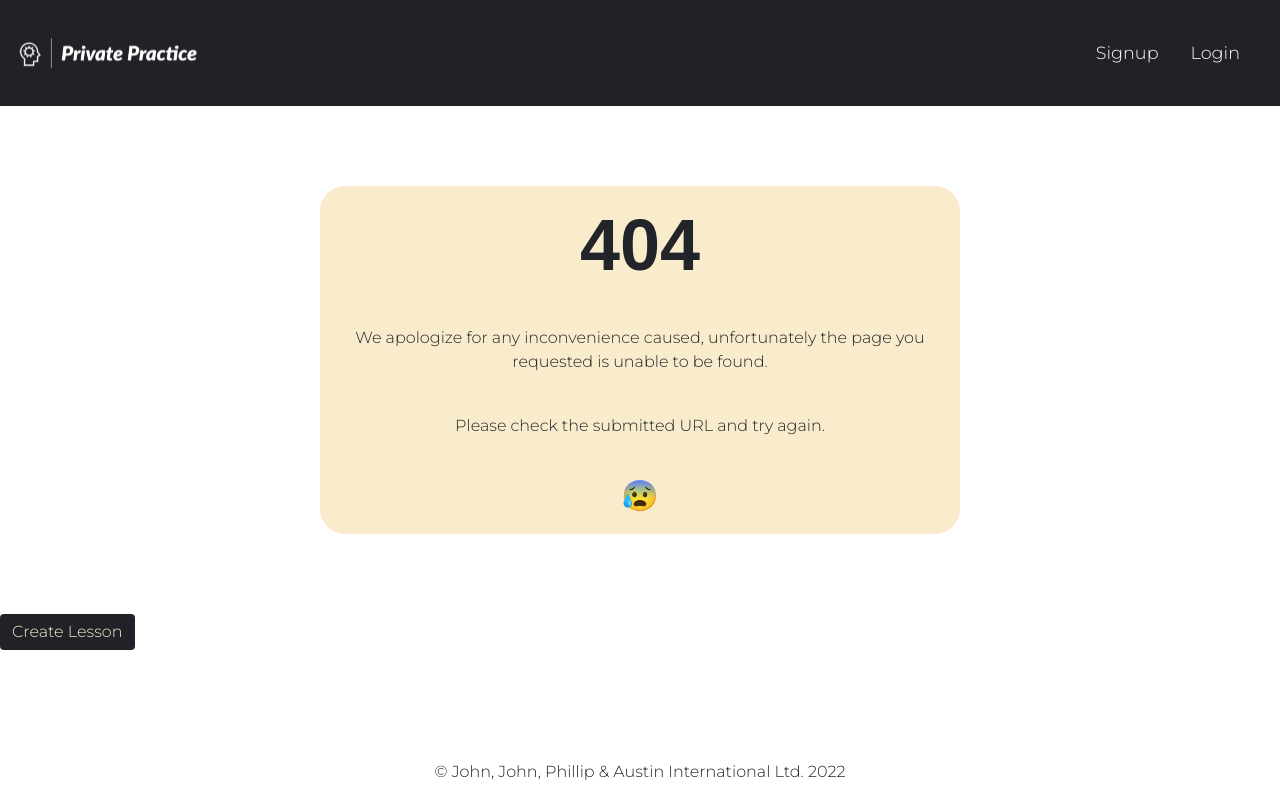
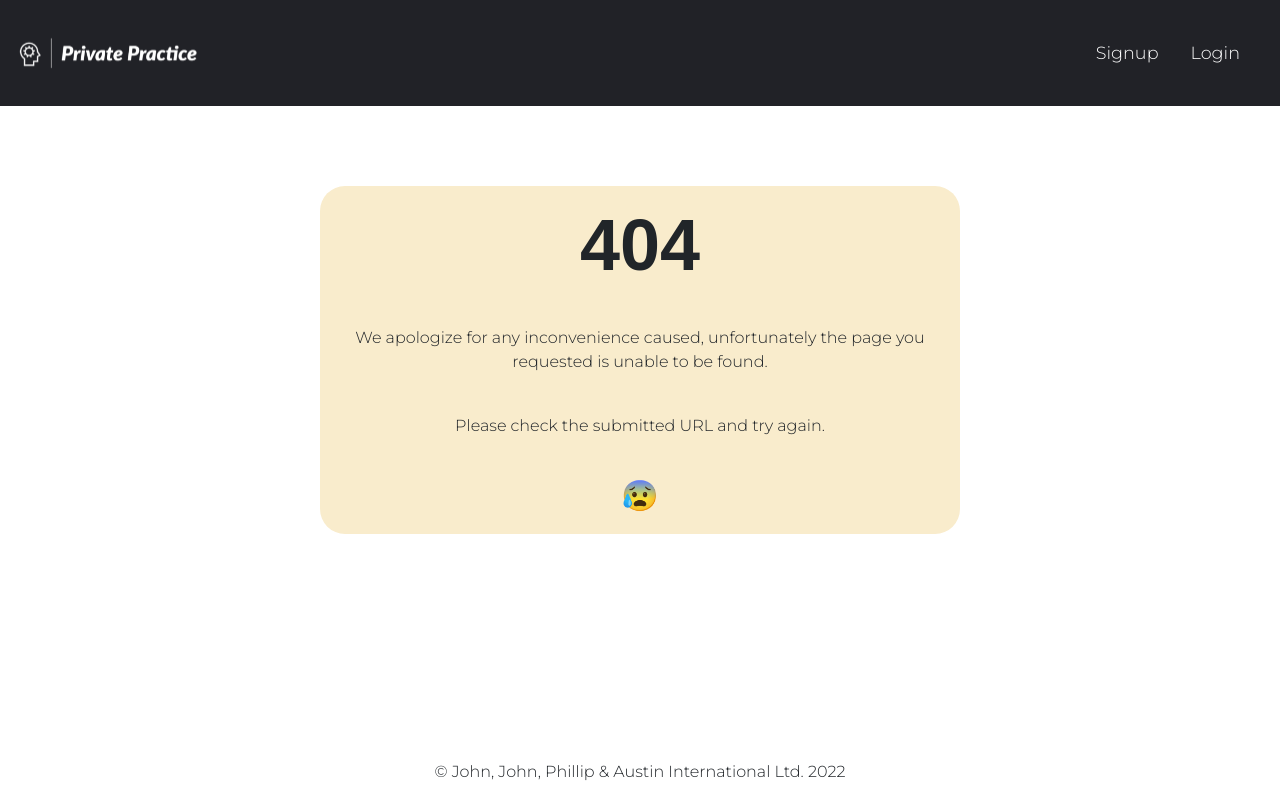
Before and after one commit to Guzzemetti/private-practice, a React (Create React App) app in the folder client/: page /gaming in a window 1280 px wide. Built offline with nearby package versions, Linux system fonts and the light colour scheme.

Commit message:
Imported the CreateLesson components into the index.js for the CategoryPage component

```diff
--- a/client/src/components/CreateLesson/CreateLesson.js
+++ b/client/src/components/CreateLesson/CreateLesson.js
@@ -2,7 +2,7 @@ import React from "react";
 
 import 'bootstrap/dist/css/bootstrap.min.css';
 import './createModal.css'
-import { Button, Modal, ModalHeader, ModalBody, ModalFooter, InputGroup } from 'reactstrap';
+import { Button, Modal, ModalBody, ModalFooter, InputGroup } from 'reactstrap';
 import { Label, Input, Row, Col, FormGroup, Form, InputGroupText } from 'reactstrap';
 
 
--- a/client/src/components/NotFound/NotFound.js
+++ b/client/src/components/NotFound/NotFound.js
@@ -1,9 +1,6 @@
 import React from "react";
 import 'bootstrap/dist/css/bootstrap.min.css';
 import '../NotFound/notFound.css'
-
-import CreateLesson from '../CreateLesson/CreateLesson';
-
 
 import { } from 'reactstrap';
 
@@ -21,7 +18,6 @@ const NotFound = () => {
                     <h3>😰</h3>
                 </div>
             </div>
-            <CreateLesson />
         </>
     )
 }
```
Also changed, not shown: client/src/components/CatagoryPage/index.js (+7 -0 lines).
